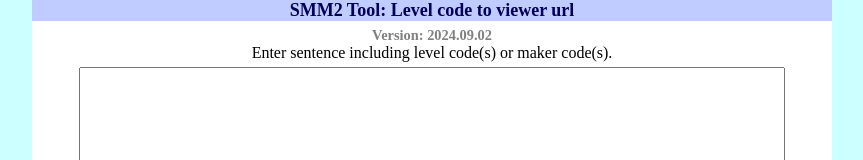
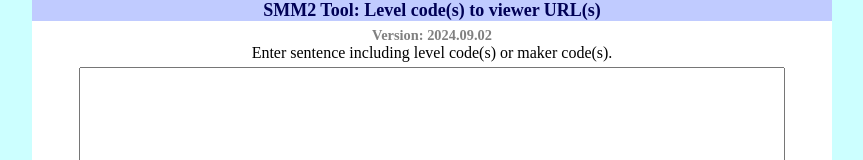
Before and after one commit to tatt61880/smm2, a website: page index.html in a window 1280 px wide. Shown: the top 160 px of the page, without its empty margins (208-1071 px from the left). Drawn offline with Linux system fonts and the light colour scheme.

Commit message:
Update index.html

```diff
--- a/index.html
+++ b/index.html
@@ -14,7 +14,7 @@
 
 <body>
 <div id="contents">
-<h1>SMM2 Tool: Level code to viewer url</h1>
+<h1>SMM2 Tool: Level code(s) to viewer URL(s)</h1>
   <div class="inner">
     <span id="version-info">　</span><br>
 
```
